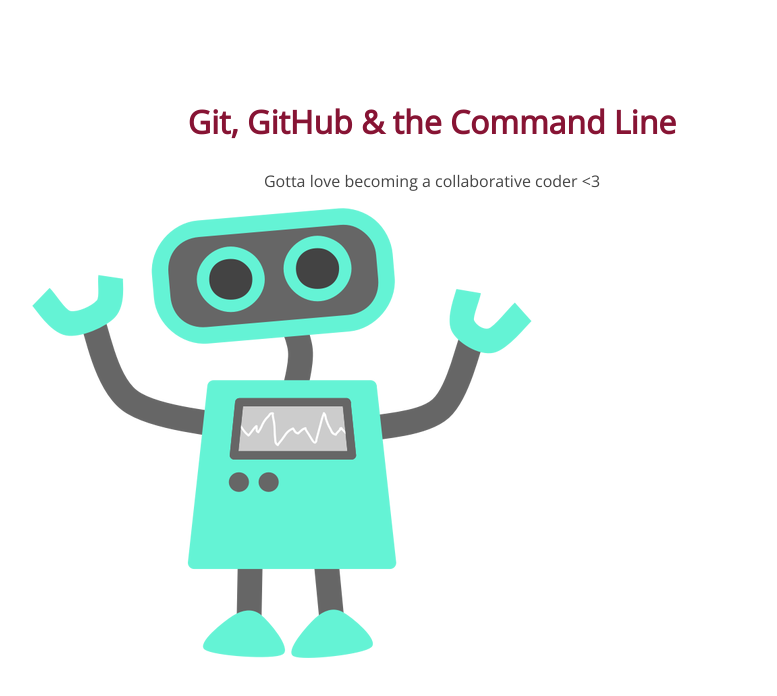
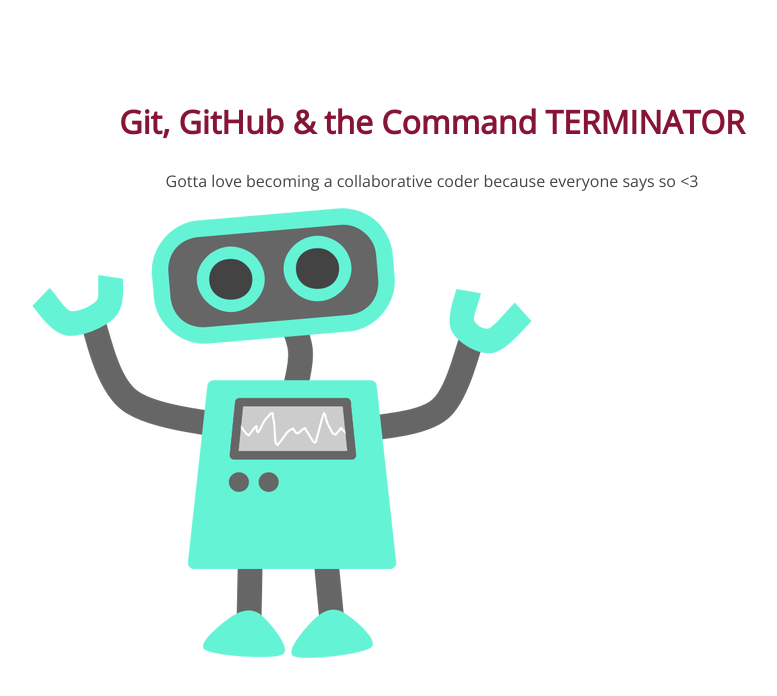
Before and after one commit to Daria2828/105-project, a plain HTML site: page index.html in a window 1280 px wide. Shown: the whole page, without its empty margins (208-985 px from the left). Drawn offline with nearby package versions, Linux system fonts and the light colour scheme.

Commit message:
new h1 & p text html

```diff
--- a/index.html
+++ b/index.html
@@ -8,8 +8,8 @@
 </head>
 <body>
 	<section>
-		<h1>Git, GitHub & the Command Line</h1>
-		<p>Gotta love becoming a collaborative coder <3</p>
+		<h1>Git, GitHub & the Command TERMINATOR</h1>
+		<p>Gotta love becoming a collaborative coder because everyone says so <3</p>
 		<img src="img/happy-blue-robot.png">
 	</section>
 </body>
```
